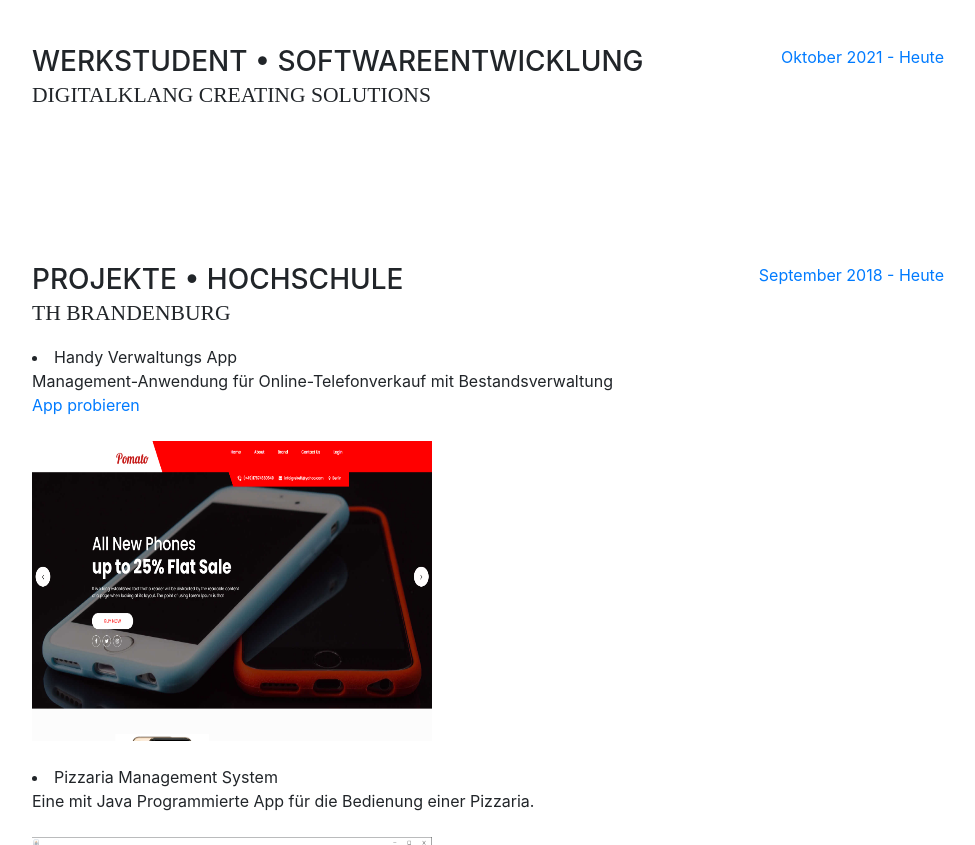
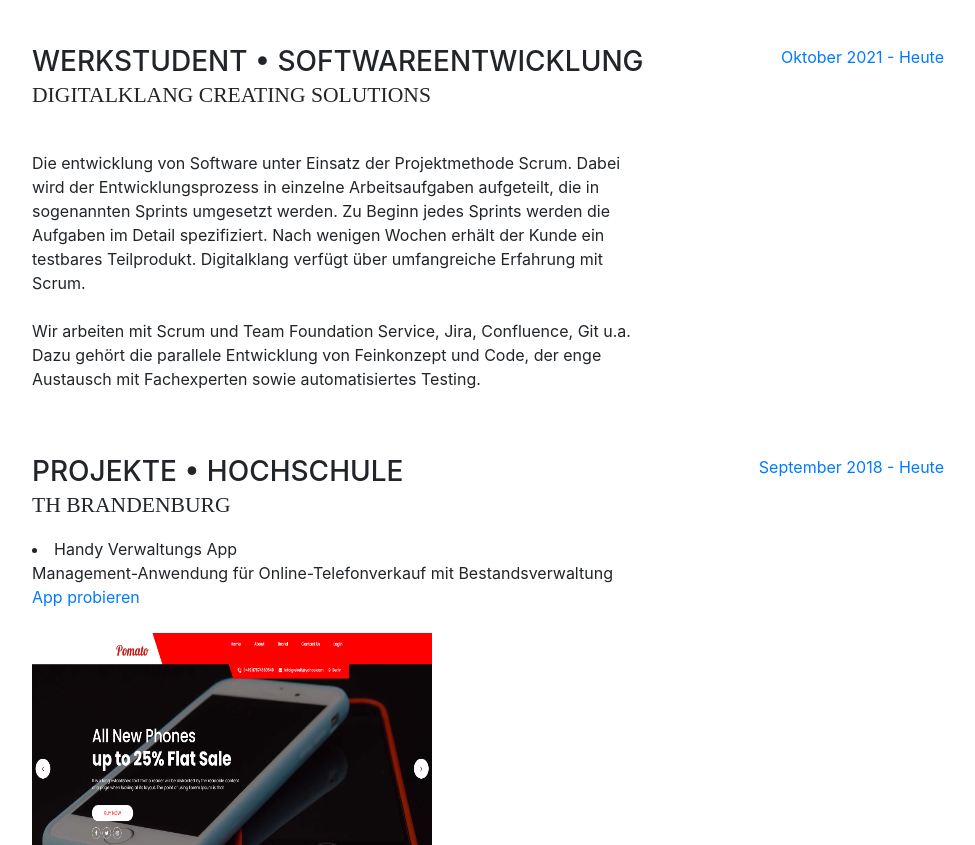
Before and after one commit to Melick237/myCV, a website with bundled scripts: page index.html in a window 1280 px wide. Shown: the part 889-1734 px from the top of the page, without its empty margins (288-1263 px from the left). Built offline with nearby package versions, Linux system fonts and the light colour scheme; a web font is replaced by a local one.

Commit message:
digitalklang

```diff
--- a/index.html
+++ b/index.html
@@ -126,8 +126,16 @@
               <div class="subheading mb-3">Digitalklang Creating Solutions </div>
               <p>
               <br>
-
+                Die entwicklung von Software unter Einsatz der Projektmethode Scrum.
+                Dabei wird der Entwicklungsprozess in einzelne Arbeitsaufgaben aufgeteilt,
+                die in sogenannten Sprints umgesetzt werden.
+                Zu Beginn jedes Sprints werden die Aufgaben im Detail spezifiziert.
+                Nach wenigen Wochen erhält der Kunde ein testbares Teilprodukt.
+                Digitalklang verfügt über umfangreiche Erfahrung mit Scrum.
               <br><br>
+                Wir arbeiten mit Scrum und Team Foundation Service, Jira, Confluence, Git u.a.
+                Dazu gehört die parallele Entwicklung von Feinkonzept und Code,
+                der enge Austausch mit Fachexperten sowie automatisiertes Testing.
 
 
               </p>
```
